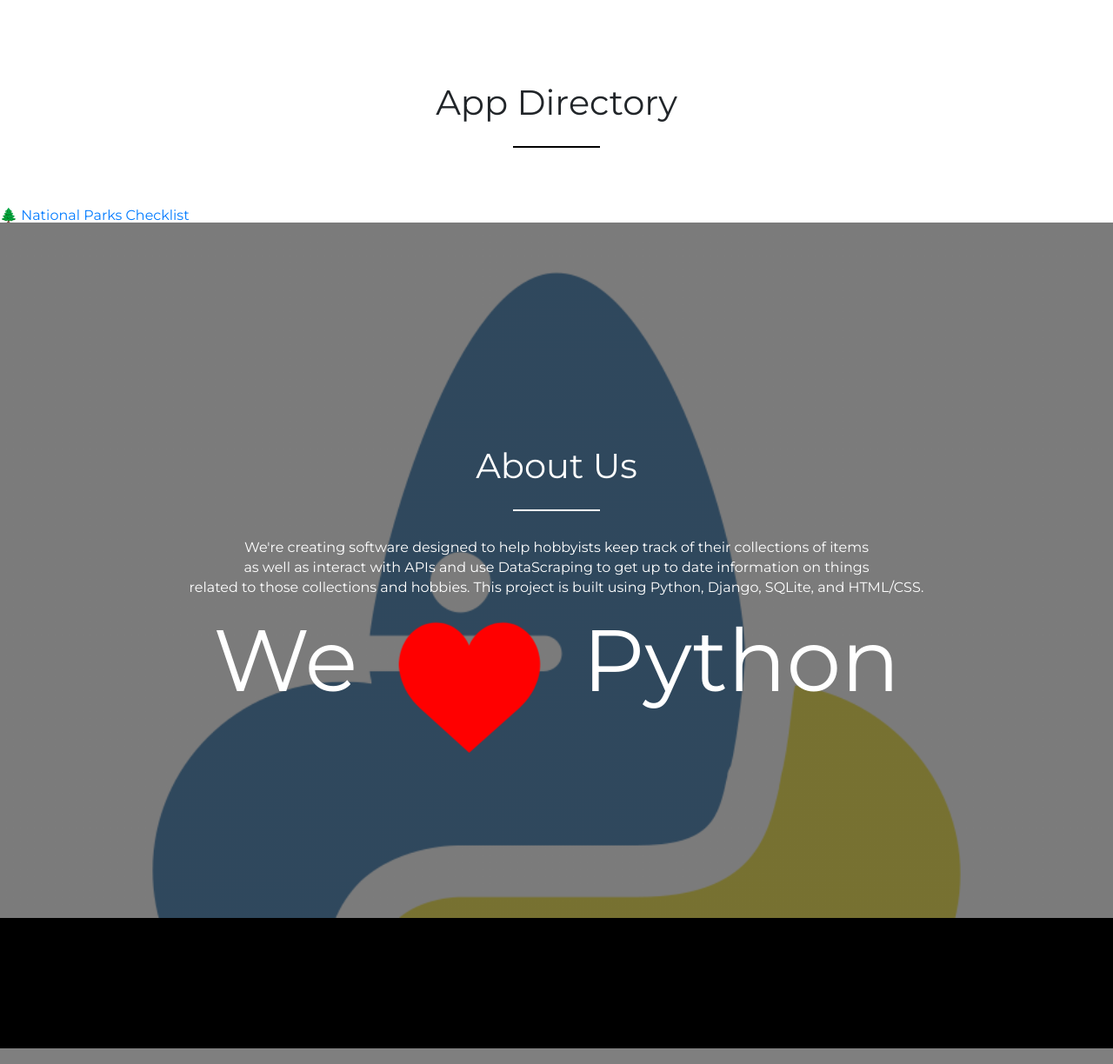
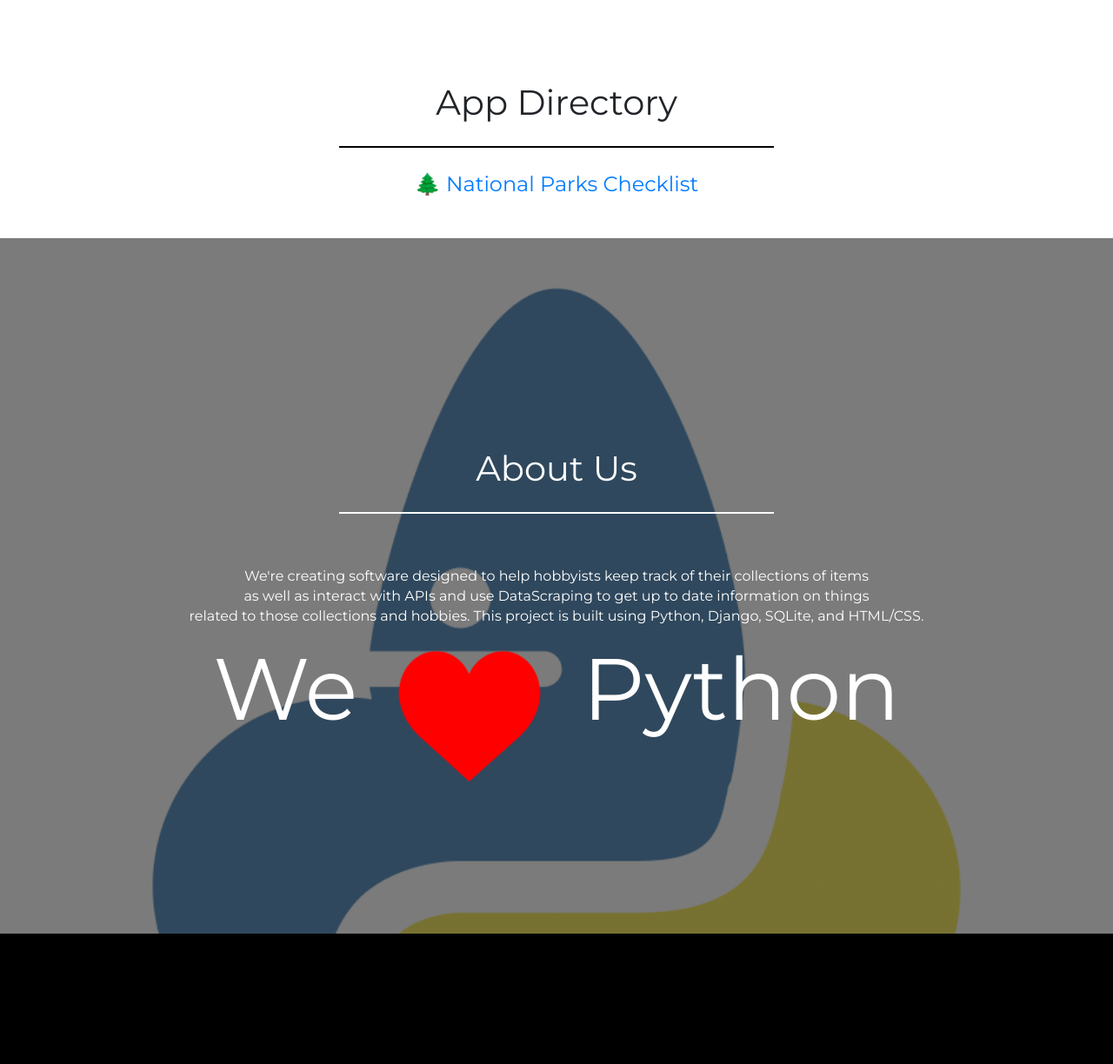
Before and after one commit to MyraReeves/TechAcademy_Python_Capstone, a Django app: template AppBuilder9000/templates/Home/index.html in a window 1280 px wide. Shown: the part 644-1868 px from the top of the page at 87% size. Run offline with Django 3.2, Linux system fonts and the light colour scheme; the template is opened without the code that fills it, so the values that code supplies are empty; some libraries are stand-ins or nearby versions.

Commit message:
Styles app list

```diff
--- a/AppBuilder9000/static/css/styles.css
+++ b/AppBuilder9000/static/css/styles.css
@@ -297,7 +297,18 @@ ul#scene {
 }
 .grid {
   margin: 0 auto;
+  text-align: center;
 }
+
+.AppLinks {
+    margin-bottom: 50px;
+    text-align: center;
+}
+
+.AppLinks a {
+    font-size:18pt;
+}
+
 .grid-item {
   width: 450px;
   margin-bottom: 10px;
@@ -305,17 +316,19 @@ ul#scene {
 h2.sub-title {
   position: relative;
   display: block;
-  margin: 70px auto;
+  margin-top: 70px;
   text-align: center;
   font-size: 40px;
   line-height: 40px;
+  padding-bottom: 30px;
 }
+
 h2.sub-title::after {
   display: block;
   height: 2px;
   background-color: black;
   content: "";
-  width: 100px;
+  width: 500px;
   margin: 30px auto 0 auto;
 }
 /*MASONRY JS STYLES END*/
```
